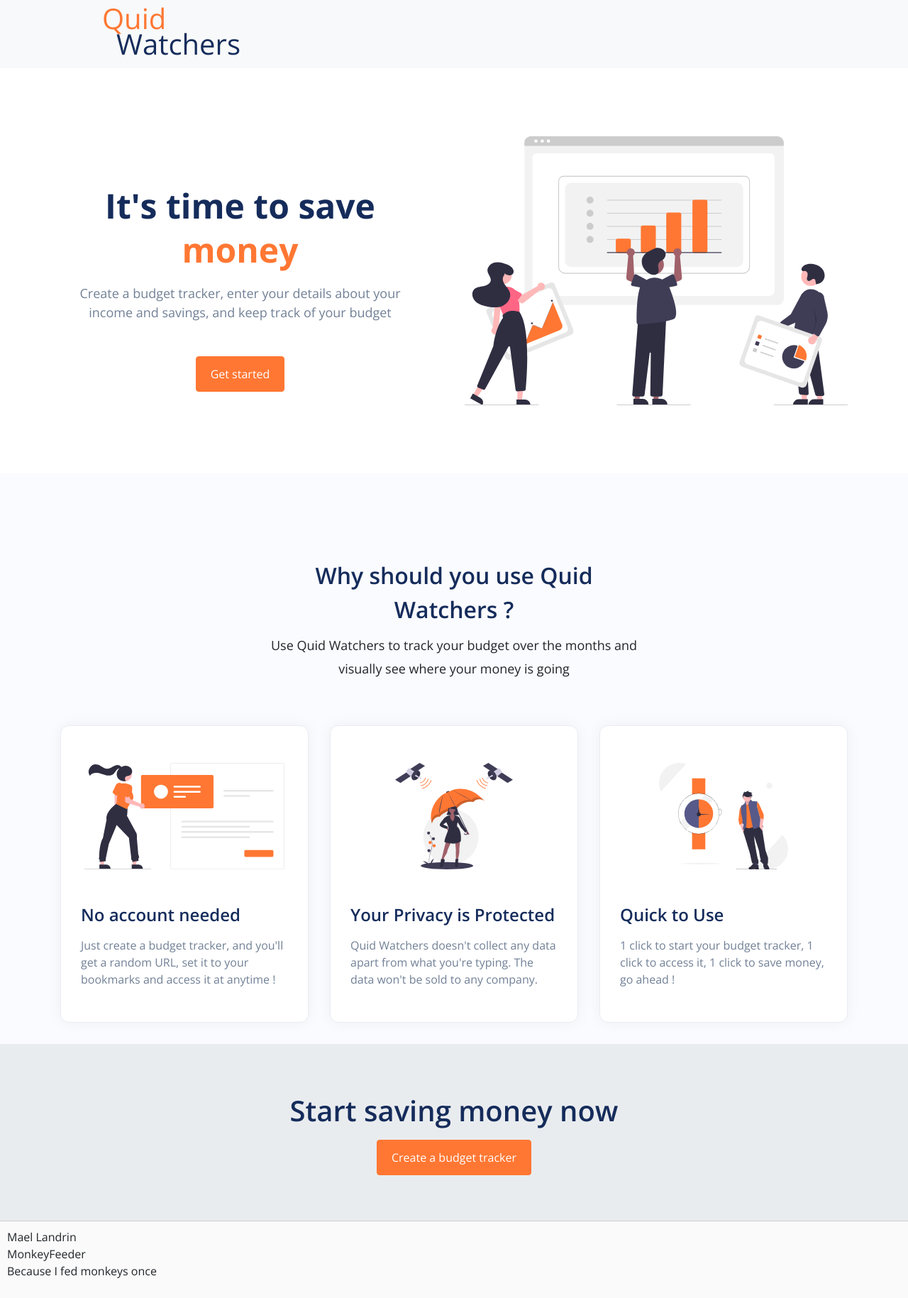
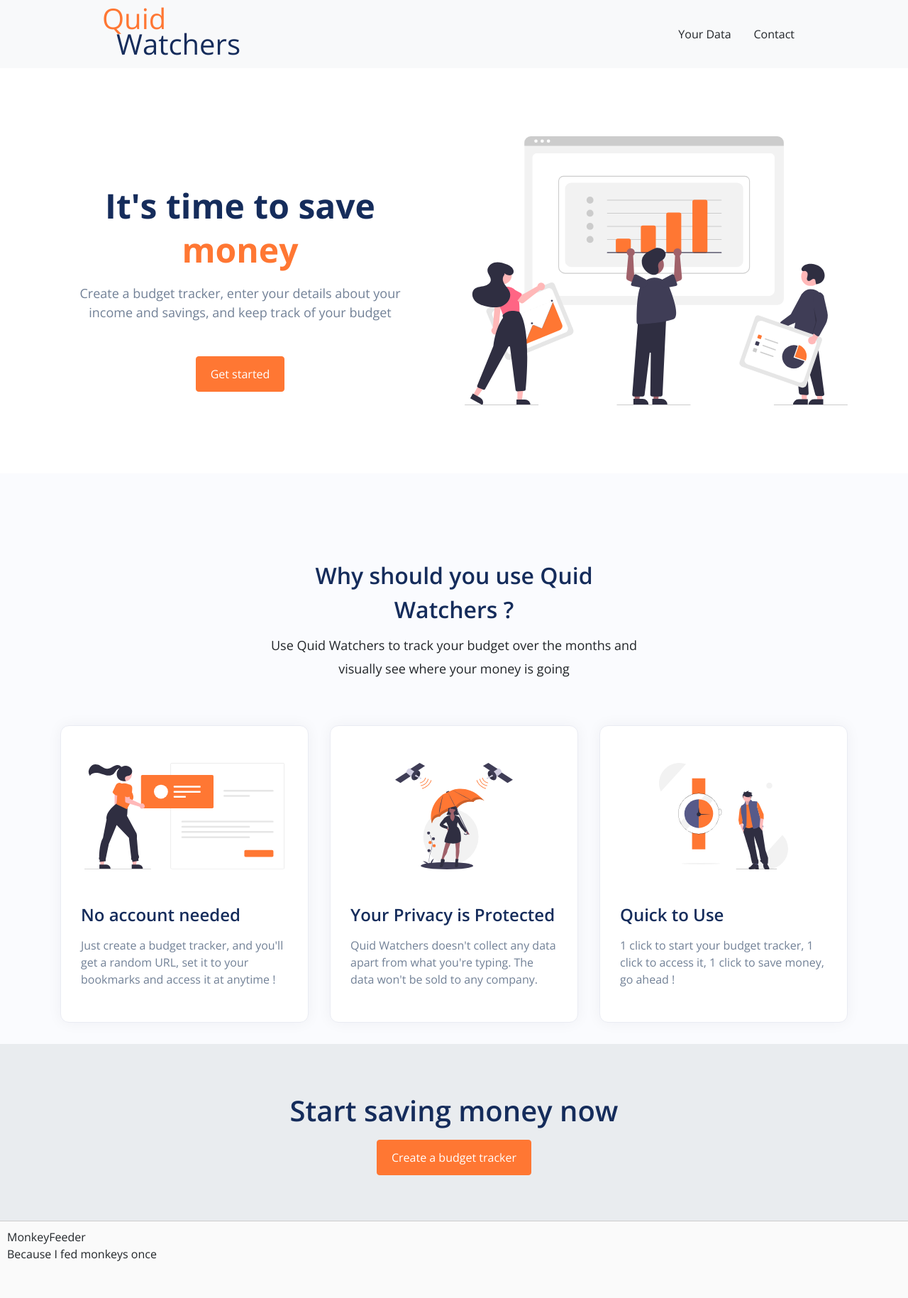
Before and after one commit to RobMacKay/quid-watchers, a React (Create React App) app: page / in a window 1280 px wide. Shown: the whole page at 71% size. After the commit the page ends 1805 px from the top, so only its background shows below. Built offline with nearby package versions, Linux system fonts and the light colour scheme.

Commit message:
Contact page, title, description, colors, footer

```diff
--- a/public/index.html
+++ b/public/index.html
@@ -8,7 +8,7 @@
     <link href="https://fonts.googleapis.com/css2?family=Open+Sans:ital,wght@0,300;0,400;0,600;0,700;1,300&display=swap" rel="stylesheet">
     <meta
       name="description"
-      content="Web site created using create-react-app"
+      content="Quid Watchers - Simple and easy to use budget tracker made to help you keep an eye on your finance !"
     />
     <link rel="apple-touch-icon" href="%PUBLIC_URL%/logo192.png" />
     <!--
@@ -34,7 +34,7 @@
 
       gtag('config', 'G-RC18DP2Q75');
     </script>
-    <title>React App</title>
+    <title>Quid Watchers - Simple and Easy Budget Tracker</title>
   </head>
   <body>
     <noscript>You need to enable JavaScript to run this app.</noscript>
--- a/src/App.js
+++ b/src/App.js
@@ -11,6 +11,7 @@ import ResourcesPage from './pages/resources-page/resources-page.component';
 import 'bootstrap/dist/css/bootstrap.min.css';
 import DataUse from './pages/data-use-page/data-use-page.component';
 import LandingPage from './pages/landing-page/landing-page.component';
+import ContactPage from './pages/contact-page/contact-page.component';
 
 function App() {
   return (
@@ -23,6 +24,12 @@ function App() {
           <Header />
         </Route>
         <Switch>
+          <Route exact path="/data">
+            <DataUse />
+          </Route>
+          <Route exact path="/contact">
+            <ContactPage />
+          </Route>
           <Route exact path="/">
             <LandingPage />
           </Route>
--- a/src/components/footer/footer.component.jsx
+++ b/src/components/footer/footer.component.jsx
@@ -1,7 +1,7 @@
 import React from 'react';
 
 import './footer.styles.scss';
-import { Link, useParams } from 'react-router-dom';
+import { useParams } from 'react-router-dom';
 
 const Footer = () => {
   const { id } = useParams();
@@ -9,7 +9,7 @@ const Footer = () => {
   return (
     <footer>
       <p>
-        Mael Landrin <br /> MonkeyFeeder <br /> Because I fed monkeys once
+        MonkeyFeeder <br /> Because I fed monkeys once
       </p>
     </footer>
   );
--- a/src/components/header/header.component.jsx
+++ b/src/components/header/header.component.jsx
@@ -10,7 +10,11 @@ const Header = () => {
   const { id } = useParams();
   const [currentUser, setCurrentUser] = useState({});
 
-  const idIsTracker = id !== undefined && id !== 'create-budget-tracker';
+  const idIsTracker =
+    id !== undefined &&
+    id !== 'create-budget-tracker' &&
+    id !== 'data' &&
+    id !== 'contact';
 
   const fetchUser = async () => {
     if (idIsTracker) {
@@ -65,7 +69,16 @@ const Header = () => {
             </div>
           </Navbar.Collapse>
         ) : (
-          ''
+          <Navbar.Collapse id="responsive-navbar-nav">
+            <div className="items">
+              <Link className="nav-link" to={`/data`}>
+                Your Data
+              </Link>
+              <Link className="nav-link" to={`/contact`}>
+                Contact
+              </Link>
+            </div>
+          </Navbar.Collapse>
         )}
       </Navbar>
     </header>
--- /dev/null
+++ b/src/pages/contact-page/contact-page.component.jsx
@@ -0,0 +1,18 @@
+import React from 'react';
+
+import './contact-page.styles.scss';
+
+const ContactPage = () => {
+  return (
+    <div className="container contact-page">
+      <h1>Contact</h1>
+      <p>
+        You can send me an email by clicking here{' '}
+        <a href="mailto:quidwatchers@gmail.com">quidwatchers@gmail.com</a> if
+        you need help or if you have any specific request.
+      </p>
+    </div>
+  );
+};
+
+export default ContactPage;
--- /dev/null
+++ b/src/pages/contact-page/contact-page.styles.scss
@@ -0,0 +1,7 @@
+.contact-page {
+
+  h1 {
+    color: #ff7733;
+    padding-top: 30px;
+  }
+}
--- a/src/pages/data-use-page/data-use-page.styles.scss
+++ b/src/pages/data-use-page/data-use-page.styles.scss
@@ -1,9 +1,11 @@
 .data-page {
   h1 {
+    color: #ff7733;
     margin: 30px 10px;
   }
 
   h2 {
     margin: 30px 10px;
+    color: #152c5b;
   }
 }
--- a/src/pages/landing-page/landing-page.component.jsx
+++ b/src/pages/landing-page/landing-page.component.jsx
@@ -6,7 +6,7 @@ import Privacy from '../../assets/privacy.svg';
 import Quick from '../../assets/quick.svg';
 
 import './landing-page.styles.scss';
-import { Button, Jumbotron } from 'react-bootstrap';
+import { Jumbotron } from 'react-bootstrap';
 import Container from 'react-bootstrap/Container';
 import { Link } from 'react-router-dom';
 import ClassicButton from '../../components/classic-button/classic-button.component';
```
